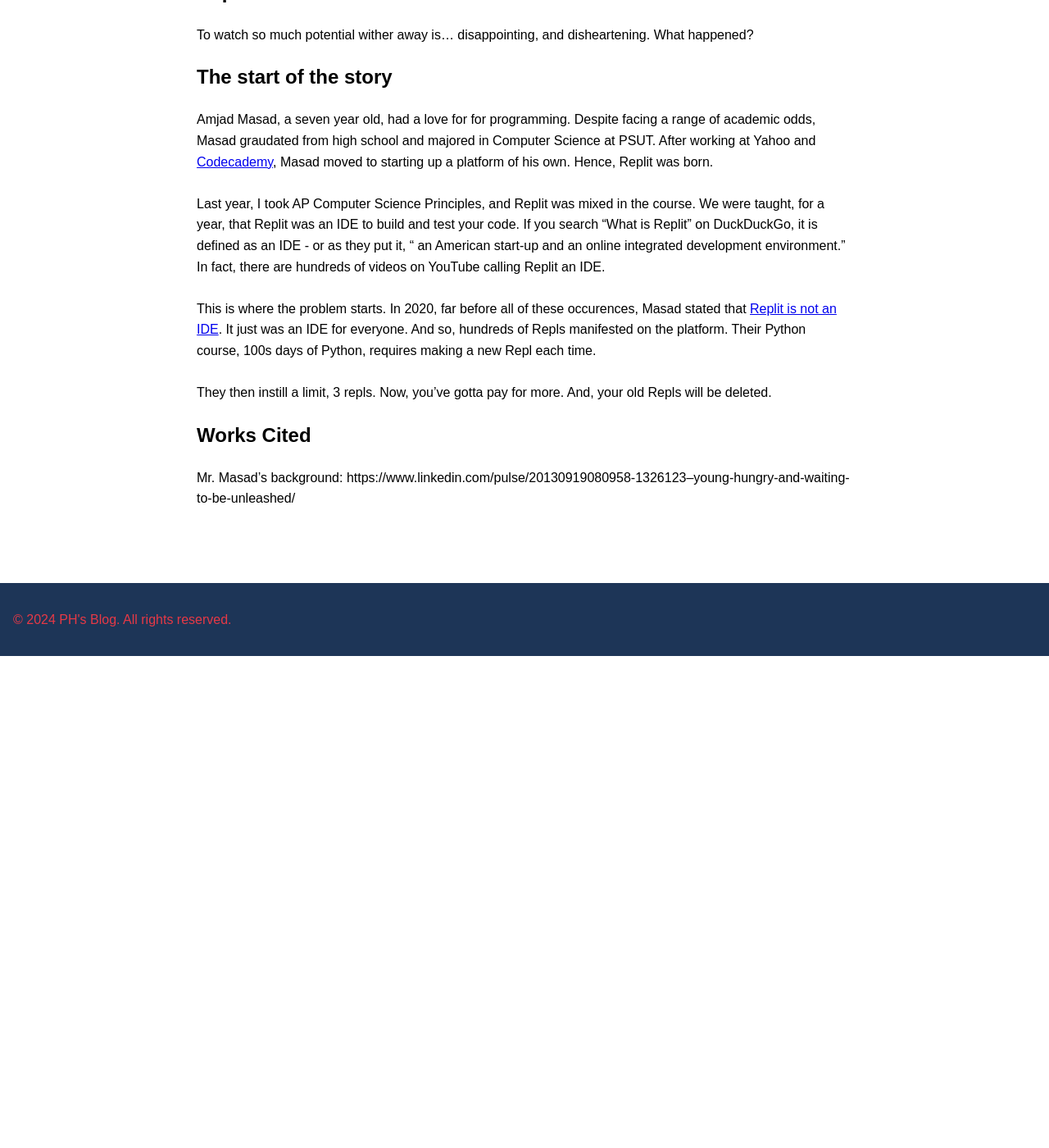
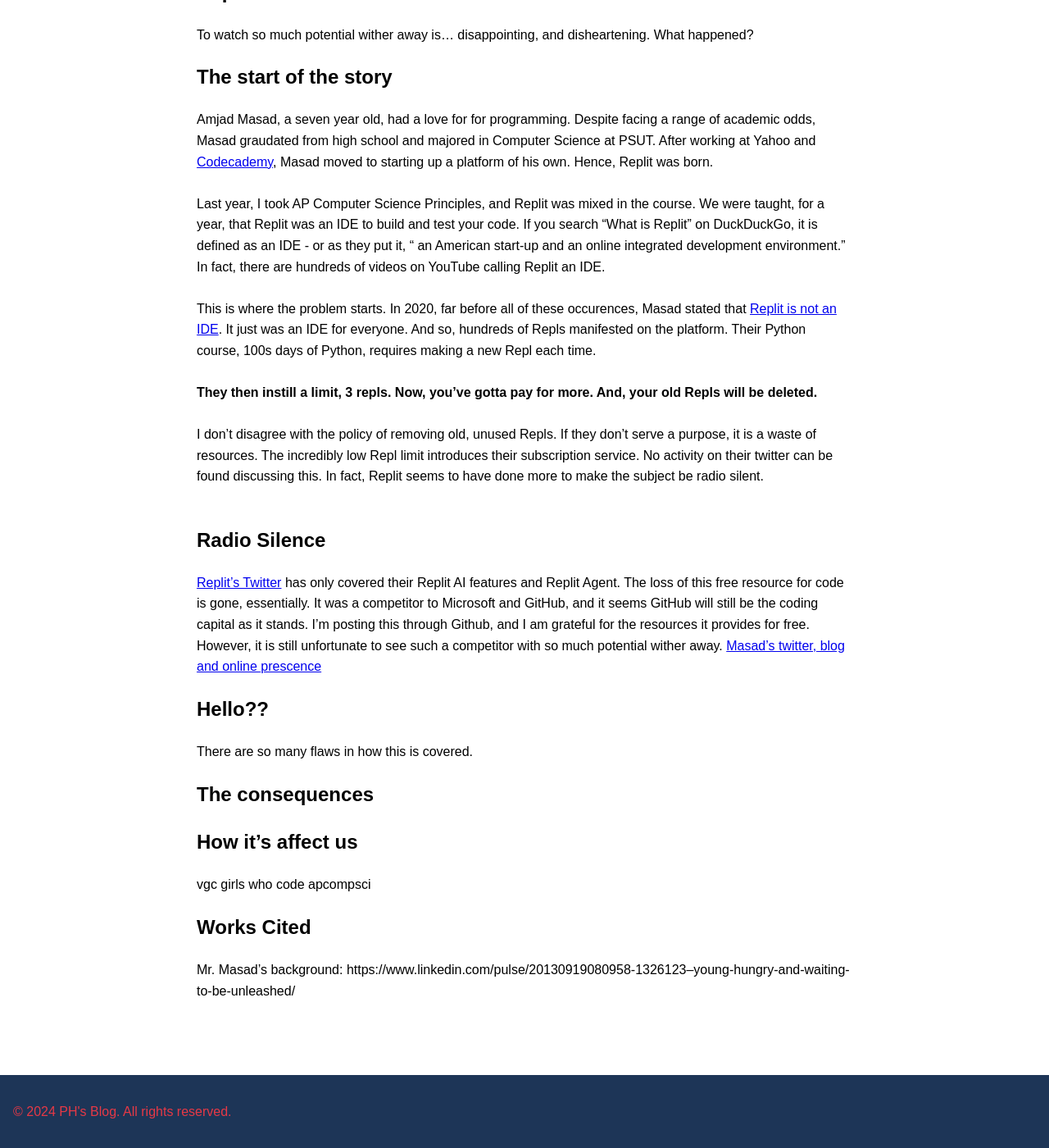
Before and after one commit to CaptainSapphire/PH-s-Blog, a Jekyll site: the page built from _posts/2024-11-10-Replit-has-self-destructed.md, in a window 1280 px wide and 1400 px high, scrolled down 345 px. Shown: the whole window at 82% size. Built offline with Jekyll 4.4.1, drawn with Linux system fonts in a browser that asks for light colours; our own code applies the rules of GitHub Pages for plain Markdown files; before the commit the page ends 1145 px from its top, so only the background shows below that.

Commit message:
Update 2024-11-10-Replit-has-self-destructed.md

```diff
--- a/_posts/2024-11-10-Replit-has-self-destructed.md
+++ b/_posts/2024-11-10-Replit-has-self-destructed.md
@@ -9,7 +9,22 @@
 it is defined as an IDE - or as they put it, " an American start-up and an online integrated development environment." In fact, there are hundreds of videos on YouTube calling Replit an IDE.
 <br><br>
 This is where the problem starts. In 2020, far before all of these occurences, Masad stated that [Replit is not an IDE](https://amasad.me/replit_ide). It just was an IDE for everyone. And so, hundreds of Repls manifested on the platform. Their Python course, 100s days of Python, requires making a new Repl each time. <br><br>
-They then instill a limit, 3 repls. Now, you've gotta pay for more. And, your old Repls will be deleted.
+**They then instill a limit, 3 repls. Now, you've gotta pay for more. And, your old Repls will be deleted.**<br><br>
+I don't disagree with the policy of removing old, unused Repls. If they don't serve a purpose, it is a waste of resources. The incredibly low Repl limit introduces their subscription service. No activity on their twitter can be found discussing this. In fact, Replit seems to have done more to make the subject be radio silent. <br><br>
+
+## Radio Silence
+[Replit's Twitter](https://x.com/Replit) has only covered their Replit AI features and Replit Agent. The loss of this free resource for code is gone, essentially. It was a competitor to Microsoft and GitHub, and it seems GitHub will still be the coding capital as it stands. I'm posting this through Github, and I am grateful for the resources it provides for free. However, it is still unfortunate to see such a competitor with so much potential wither away. [Masad's twitter, blog and online prescence](https://x.com/amasad)
+
+## Hello??
+There are so many flaws in how this is covered.
+
+## The consequences
+
+## How it's affect us
+
+vgc
+girls who code
+apcompsci
 
 
 
```
